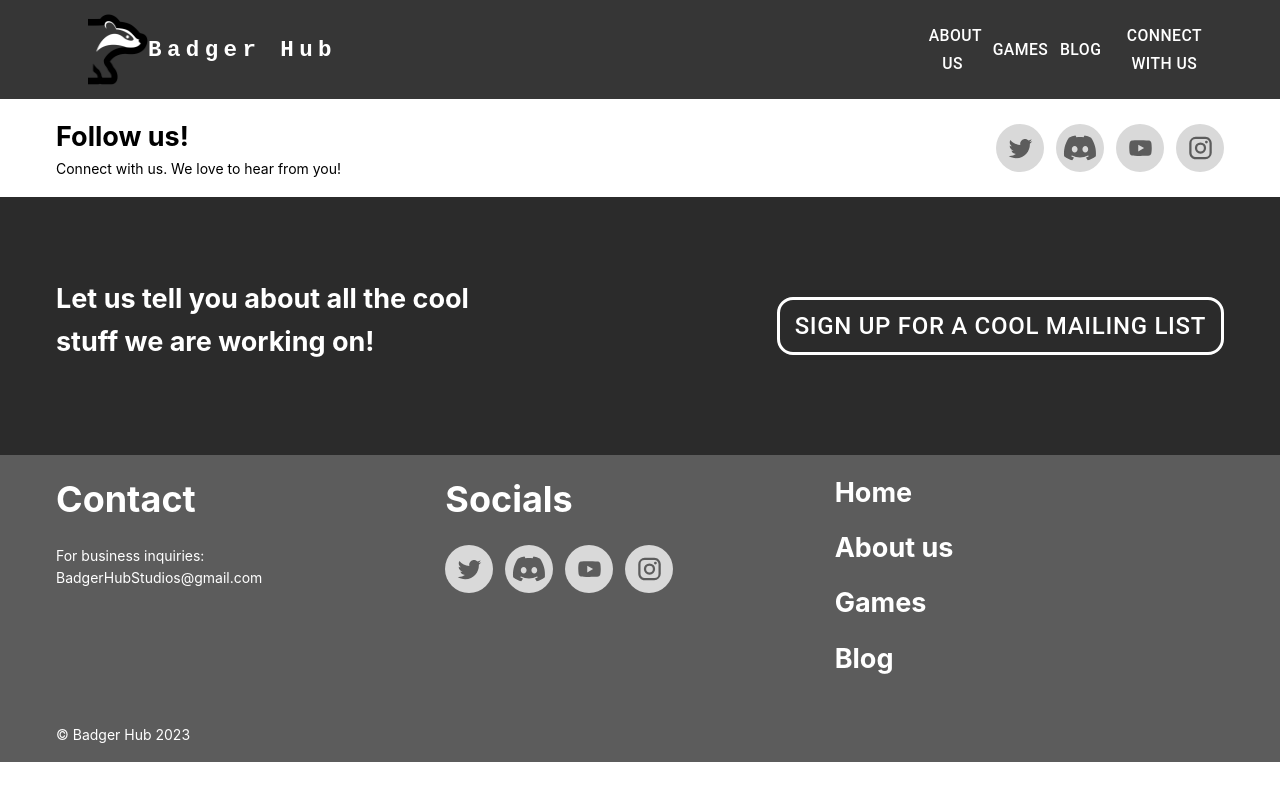
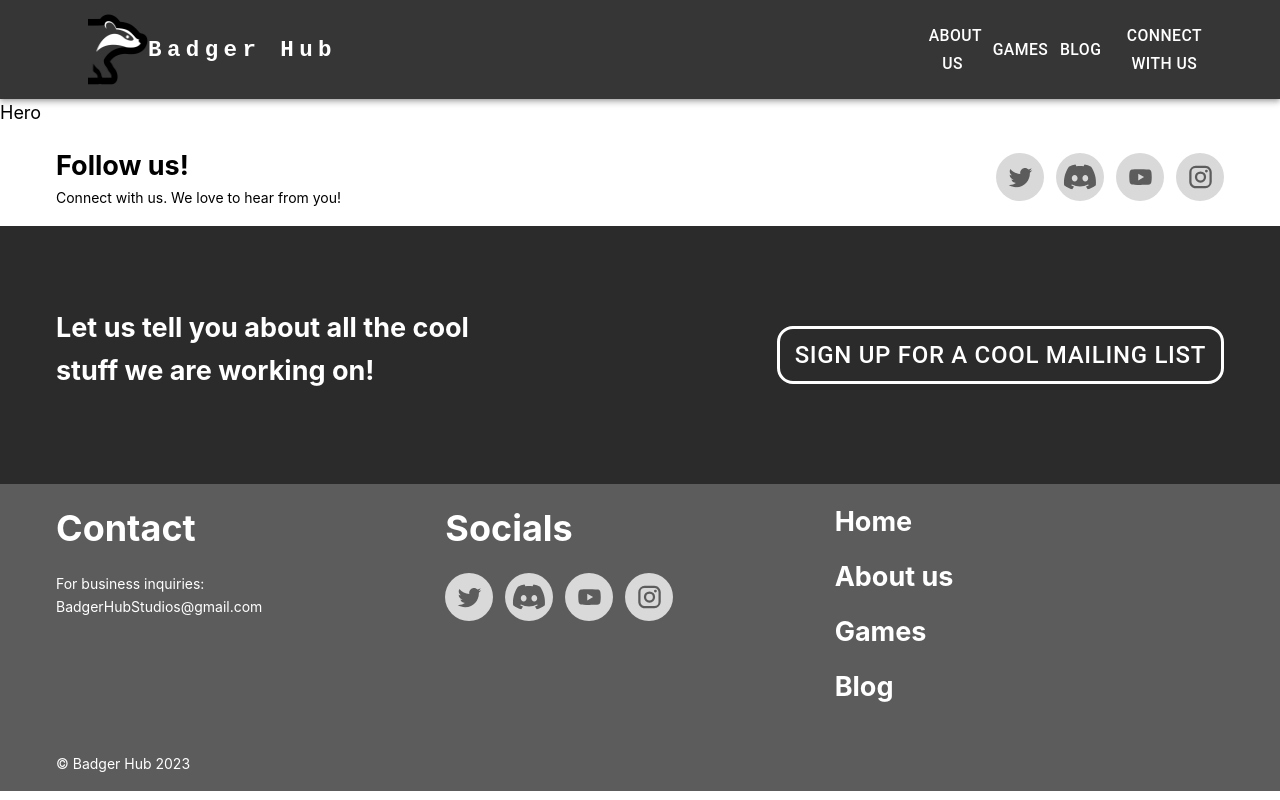
Before and after one commit to joeSzaf/badger-hub, a Next.js app: page / in a window 1280 px wide. Built offline with nearby package versions, Linux system fonts and the light colour scheme.

Commit message:
scaffold hero section

```diff
--- /dev/null
+++ b/components/HeroSection/HeroSection.tsx
@@ -0,0 +1,5 @@
+const HeroSection = () => {
+  return <div>Hero</div>;
+};
+
+export default HeroSection;
--- a/components/_Pages/LandingPage/LandingPage.tsx
+++ b/components/_Pages/LandingPage/LandingPage.tsx
@@ -1,9 +1,11 @@
 import FollowUsSection from '../../FollowUsSection/FollowUsSection';
+import HeroSection from '../../HeroSection/HeroSection';
 import MailingListSection from '../../MailingListSection/MailingListSection';
 
 const LandingPage = () => {
   return (
     <main>
+      <HeroSection />
       <FollowUsSection />
       <MailingListSection />
     </main>
```
